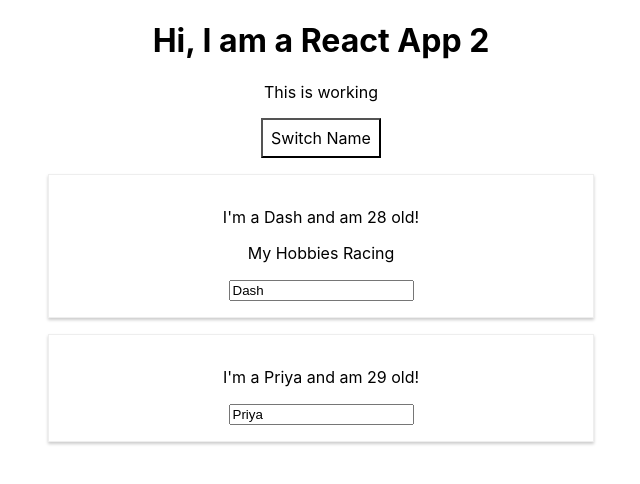
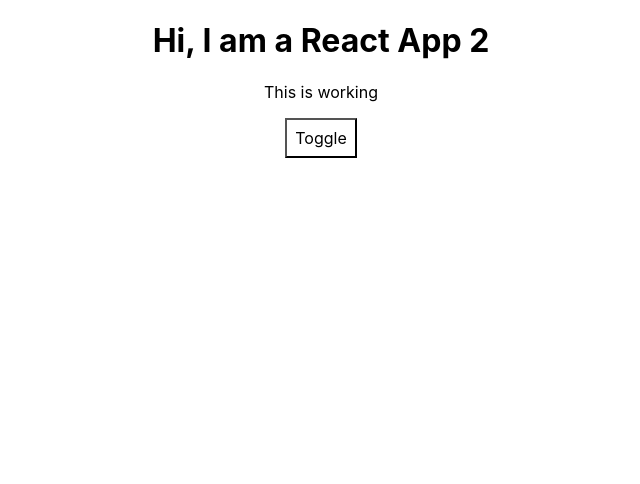
Before and after one commit to darshangit/react-revisit, a React (Create React App) app: page / in a window 1280 px wide. Shown: the top 484 px of the page, without its empty margins (319-959 px from the left). Built offline with nearby package versions, Linux system fonts and the light colour scheme.

Commit message:
Terniary experssions

```diff
--- a/src/App.js
+++ b/src/App.js
@@ -10,6 +10,7 @@ class App extends Component {
       { name: "Pandu", age: 2 },
     ],
     otherState: "some other value",
+    showPersons: false,
   };
 
   switchNameHandler = (newName) => {
@@ -32,6 +33,12 @@ class App extends Component {
     });
   };
 
+  togglePersonHandler = () => {
+    this.setState({
+      showPersons: !this.state.showPersons
+    })
+  };
+
   render() {
     // dont use inline syles
     const style = {
@@ -39,16 +46,18 @@ class App extends Component {
       font: "inherit",
       boder: "1px solid blue",
       padding: "8px",
-      cursor: 'pointer'
+      cursor: "pointer",
     };
 
     return (
       <div className="App">
         <h1>Hi, I am a React App {Math.floor(Math.random() * 16)}</h1>
         <p>This is working</p>
-        <button style={style} onClick={() => this.switchNameHandler("AWesome Darshan")}>
-          Switch Name
+        <button style={style} onClick={this.togglePersonHandler}>
+          Toggle
         </button>
+        {this.state.showPersons ? (
+          <div>
             <Person
               name={this.state.persons[0].name}
               age={this.state.persons[0].age}
@@ -62,6 +71,8 @@ class App extends Component {
               changed={this.nameChangeHandler}
             />
           </div>
+        ) : null}
+      </div>
     );
   }
 
```
Lines whose indentation alone changed are shown as unchanged.
